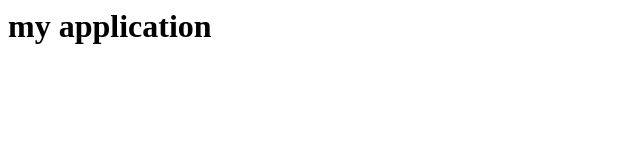
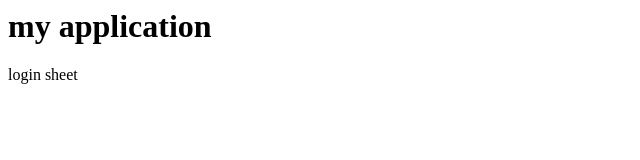
Before and after one commit to sanjaykatta1/myapk, a plain HTML site: page index.html in a window 1280 px wide. Shown: the full height of the page, 0-640 px from the left. Drawn offline with Linux system fonts and the light colour scheme.

Commit message:
In login

```diff
--- a/index.html
+++ b/index.html
@@ -4,5 +4,6 @@
         </head>
         <body>
             <h1>my application</h1>
+            login sheet
         </body>
         </html>
```
Also changed, not shown: rar.html (added, +1 -0 lines), index.htm (deleted).
